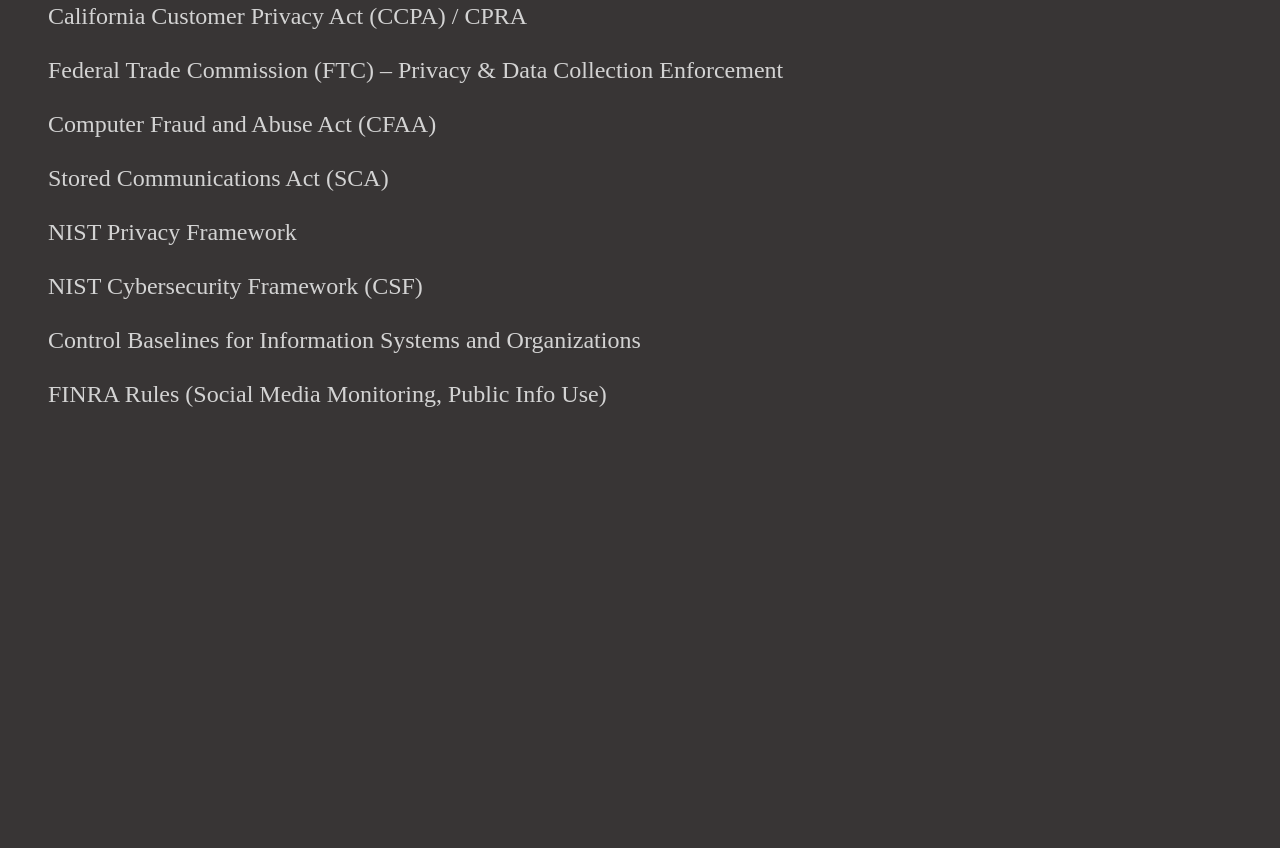
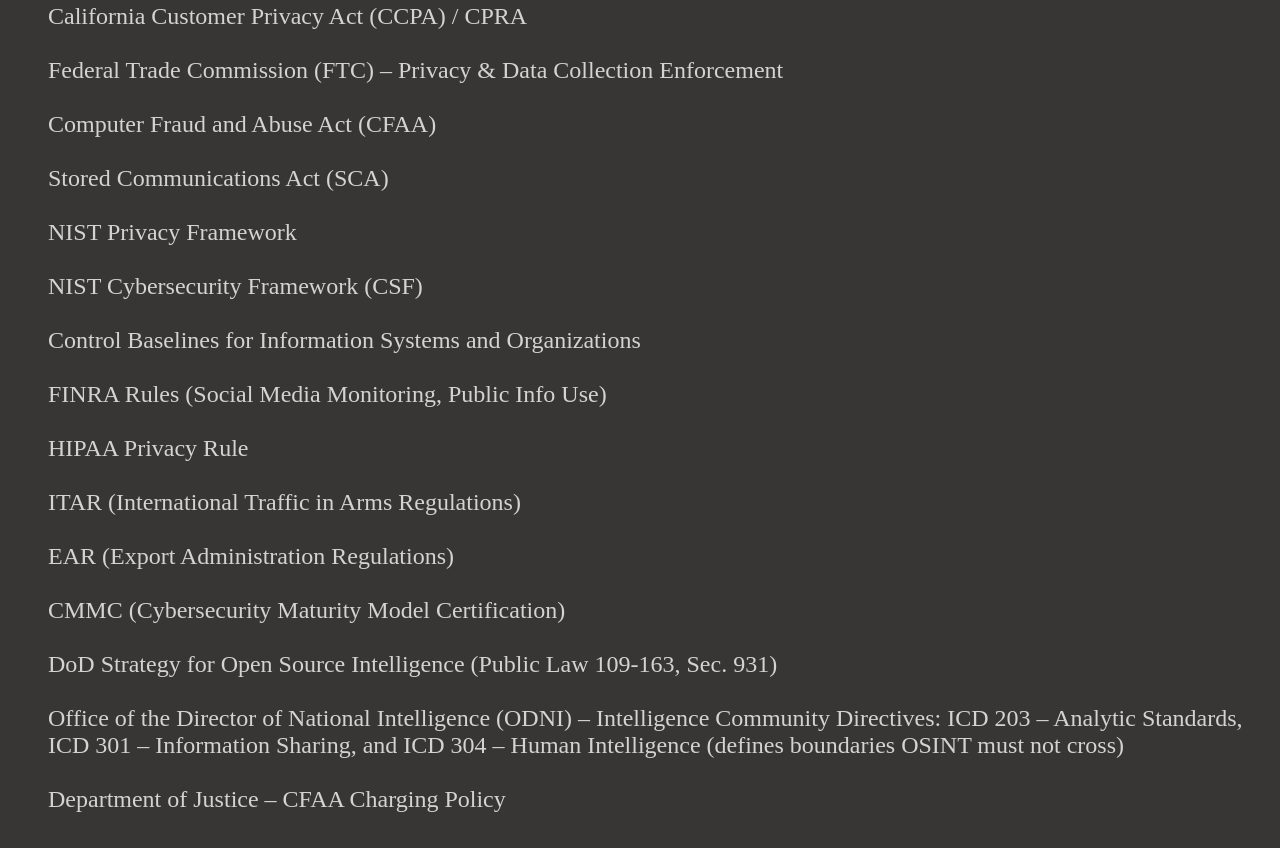
Before and after one commit to OdenRagnor/REPO, a website: page public/learn.html in a window 1280 px wide. Shown: the part 4284-5132 px from the top of the page. Before the commit the page ends 4727 px from the top, so only its background shows below. Drawn offline with Linux system fonts and the light colour scheme.

Commit message:
added policy data

```diff
--- a/public/learn.html
+++ b/public/learn.html
@@ -71,5 +71,12 @@
     <a href="NIST.CSWP.29.pdf"><div class="internal2Statement">NIST Cybersecurity Framework (CSF)<br><br></div></a>
     <a href="NIST.SP.800-53B.pdf"><div class="internal2Statement">Control Baselines for Information Systems and Organizations<br><br></div></a>
     <a href="https://www.finra.org/rules-guidance/rulebooks/finra-rules"><div class="internal2Statement">FINRA Rules (Social Media Monitoring, Public Info Use)<br><br></div></a>
+    <a href="hipaa-simplification-201303.pdf"><div class="internal2Statement">HIPAA Privacy Rule<br><br></div></a>
+    <a href="https://www.ecfr.gov/current/title-22/chapter-I/subchapter-M"><div class="internal2Statement">ITAR (International Traffic in Arms Regulations)<br><br></div></a>
+    <a href="https://www.ecfr.gov/current/title-15/subtitle-B/chapter-VII/subchapter-C"><div class="internal2Statement">EAR (Export Administration Regulations)<br><br></div></a>
+    <a href="https://dodcio.defense.gov/CMMC/"><div class="internal2Statement">CMMC (Cybersecurity Maturity Model Certification)<br><br></div></a>
+    <a href="STATUTE-119-Pg3136.pdf"><div class="internal2Statement">DoD Strategy for Open Source Intelligence (Public Law 109‑163, Sec. 931)<br><br></div></a>
+    <a href="https://www.dni.gov/index.php/what-we-do/ic-policies-reports"><div class="internal2Statement">Office of the Director of National Intelligence (ODNI) – Intelligence Community Directives: ICD 203 – Analytic Standards, ICD 301 – Information Sharing, and ICD 304 – Human Intelligence (defines boundaries OSINT must not cross)<br><br></div></a>
+    <a href="DOJ_ComputerCrimes.pdf"><div class="internal2Statement">Department of Justice – CFAA Charging Policy<br><br></div></a>
 </body>
 </html>
```
Also changed, not shown: 3 other files.
